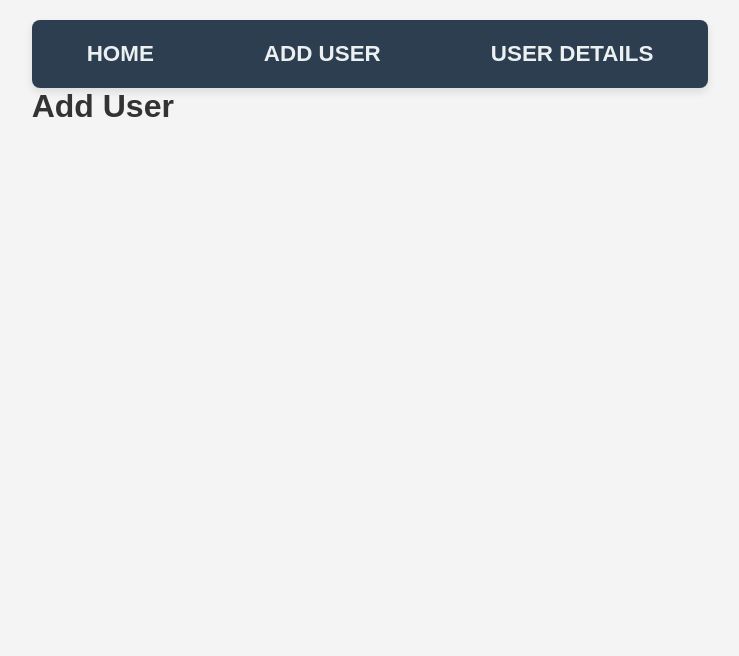
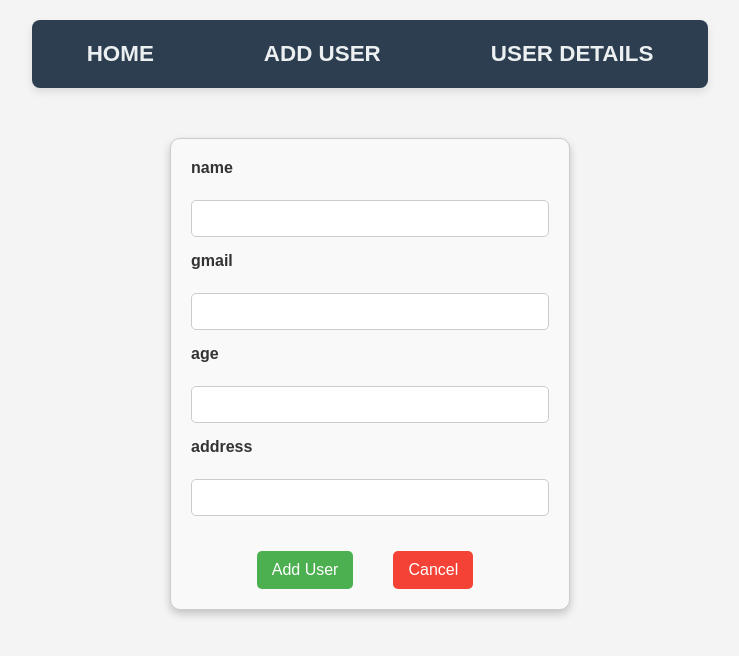
Before and after one commit to BanukaWeerapperuma/MEAN_learnProject1, a React (Create React App) app in the folder Project1/frontend/: page /addUser in a window 1280 px wide. Shown: the top 656 px of the page, without its empty margins (270-1009 px from the left). Built offline with nearby package versions, Linux system fonts and the light colour scheme.

Commit message:
add Insert
add Insert user and add css

```diff
--- /dev/null
+++ b/Project1/frontend/src/Components/AddUser/AddUser.css
@@ -0,0 +1,73 @@
+/* AddUser.css */
+form {
+    max-width: 400px;
+    margin: 50px auto;
+    padding: 20px;
+    border: 1px solid #ccc;
+    border-radius: 10px;
+    box-shadow: 0 4px 8px rgba(0, 0, 0, 0.2);
+    background-color: #f9f9f9;
+  }
+
+  form label {
+    display: block;
+    margin-bottom: 5px;
+    font-weight: bold;
+  }
+
+  form input {
+    width: 100%;
+    padding: 10px;
+    margin-bottom: 15px;
+    border: 1px solid #ccc;
+    border-radius: 5px;
+  }
+
+  form button {
+    padding: 10px 15px;
+    margin-right: 10px;
+    border: none;
+    border-radius: 5px;
+    cursor: pointer;
+    background-color: #4caf50;
+    color: #fff;
+    font-size: 16px;
+
+    transition: background-color 0.3s ease;
+    text-decoration: none;
+    display: inline-block;
+    box-sizing: border-box;
+    margin-top: 20px;
+
+  }
+
+  form button[type="button"] {
+    background-color: #f44336;
+  }
+
+  form button:hover {
+    opacity: 0.9;
+  }
+
+  form {
+    max-width: 400px;
+    margin: 50px auto;
+    padding: 20px;
+    border: 1px solid #ccc;
+    border-radius: 10px;
+    box-shadow: 0 4px 8px rgba(0, 0, 0, 0.2);
+    background-color: #f9f9f9;
+  }
+
+  form label {
+    display: block;
+    margin-bottom: 5px;
+    font-weight: bold;
+  }
+
+
+  .form-buttons {
+    display: flex;
+    justify-content: center;
+    gap: 30px;
+  }
--- a/Project1/frontend/src/Components/AddUser/AddUser.js
+++ b/Project1/frontend/src/Components/AddUser/AddUser.js
@@ -1,11 +1,70 @@
-import React from 'react'
+import React, { useState } from 'react';
+import { useNavigate } from 'react-router-dom';
+import axios from 'axios';
+import './AddUser.css';
 
 function AddUser() {
+  const navigate = useNavigate();
+  const [input, setInput] = useState({
+    name: "",
+    gmail: "",
+    age: "",
+    address: "",
+  });
+
+  const handleChange = (e) => {
+    setInput((prevState) => ({
+      ...prevState,
+      [e.target.name]: e.target.value,
+    }));
+  };
+
+  const handleSubmit = (e) => {
+    e.preventDefault();
+    axios
+      .post("http://localhost:5000/users", input)
+      .then((res) => {
+        console.log(res.data);
+        sendRequest().then(() => navigate('userdetails'));
+      });
+  };
+
+  const sendRequest = async () => {
+    const res = await axios.get("http://localhost:5000/users");
+    console.log(res.data);
+  };
+
   return (
     <div>
-      <h1>Add User</h1>
+      <form onSubmit={handleSubmit}>
+        <label>name</label>
+        <br />
+        <input type="text" name="name" onChange={handleChange} value={input.name} required/>
+        <br />
+        <label>gmail</label>
+        <br />
+        <input
+          type="text" name="gmail" onChange={handleChange} value={input.gmail} required/>
+        <br />
+        <label>age</label>
+        <br />
+        <input
+          type="text" name="age" onChange={handleChange} value={input.age} required/>
+        <br></br>
+        <label>address</label>
+        <br />
+        <input
+          type="text" name="address" onChange={handleChange} value={input.address} required/>
+        <br />
+        <div className="form-buttons">
+        <button >Add User</button>
+        <button type="button" onClick={() => navigate('/')}>
+          Cancel
+        </button>
+        </div>
+      </form>
     </div>
-  )
+  );
 }
 
-export default AddUser
+export default AddUser;
```
